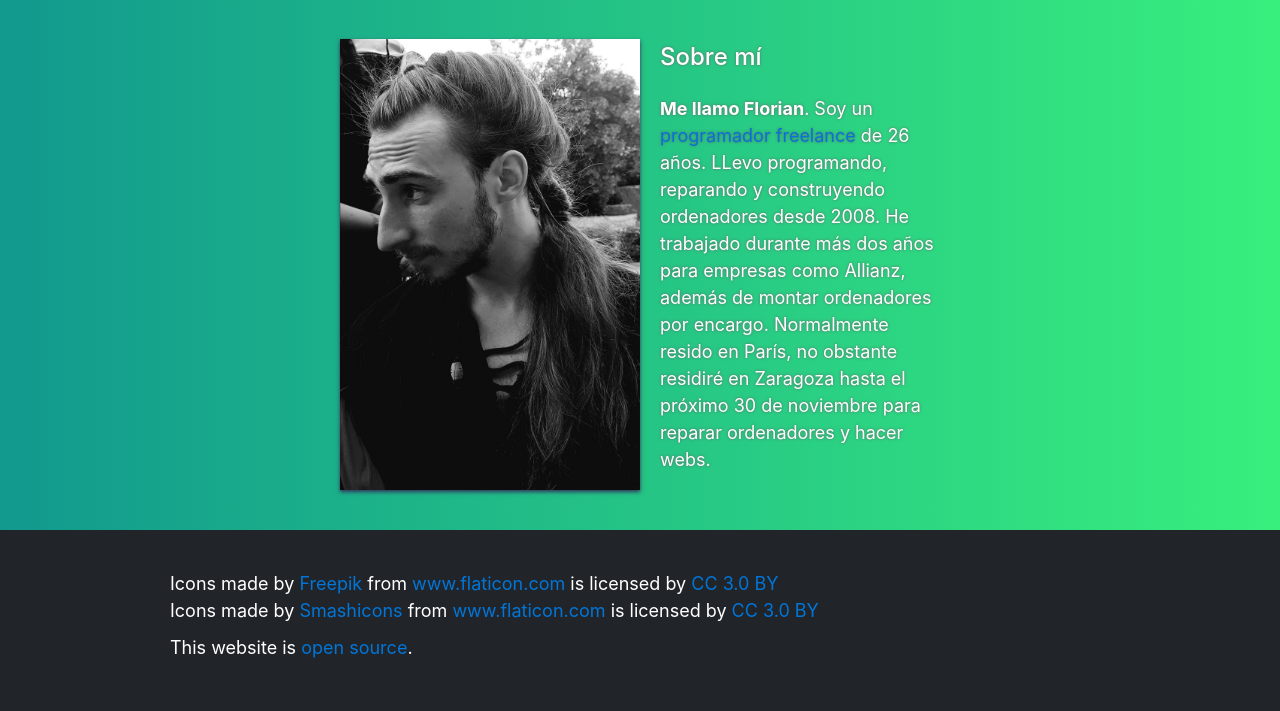
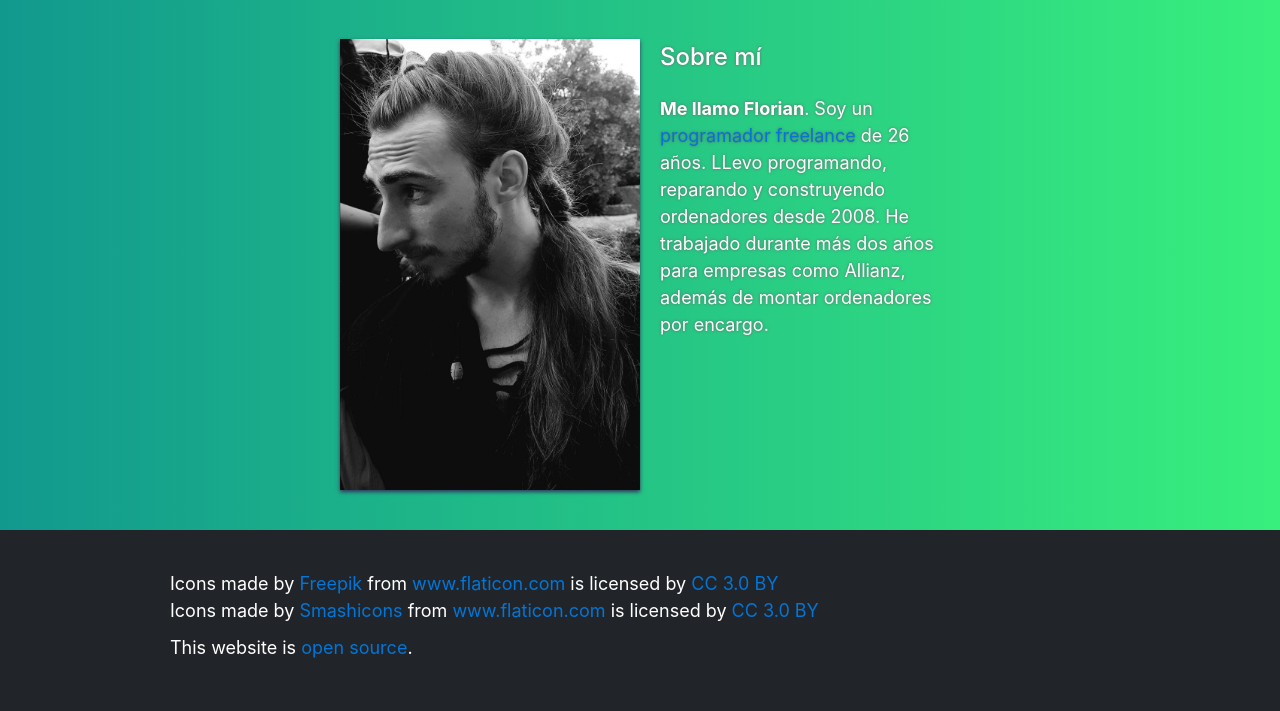
Before and after one commit to SkullMasher/computer-repair-zaragoza, a PHP site: page / in a window 1280 px wide. Shown: the part 1524-2235 px from the top of the page. Run offline with PHP 8.4, Linux system fonts and the light colour scheme.

Commit message:
:skull: text content

```diff
--- a/app/index.php
+++ b/app/index.php
@@ -106,7 +106,7 @@
           </div>
           <div class="item-fluid">
             <h3 class="about__title">Sobre mí</h3>
-            <p class="about__text"><strong>Me llamo Florian</strong>. Soy un <a href="https://skullmasher.io">programador freelance</a> de 26 años. LLevo programando, reparando y construyendo ordenadores desde 2008. He trabajado durante más dos años para empresas como Allianz, además de montar ordenadores por encargo. Normalmente resido en París, no obstante residiré en Zaragoza hasta el próximo 30 de noviembre para reparar ordenadores y hacer webs.</p>
+            <p class="about__text"><strong>Me llamo Florian</strong>. Soy un <a href="https://skullmasher.io">programador freelance</a> de 26 años. LLevo programando, reparando y construyendo ordenadores desde 2008. He trabajado durante más dos años para empresas como Allianz, además de montar ordenadores por encargo.</p>
           </div>
         </div>
       </div>
```
